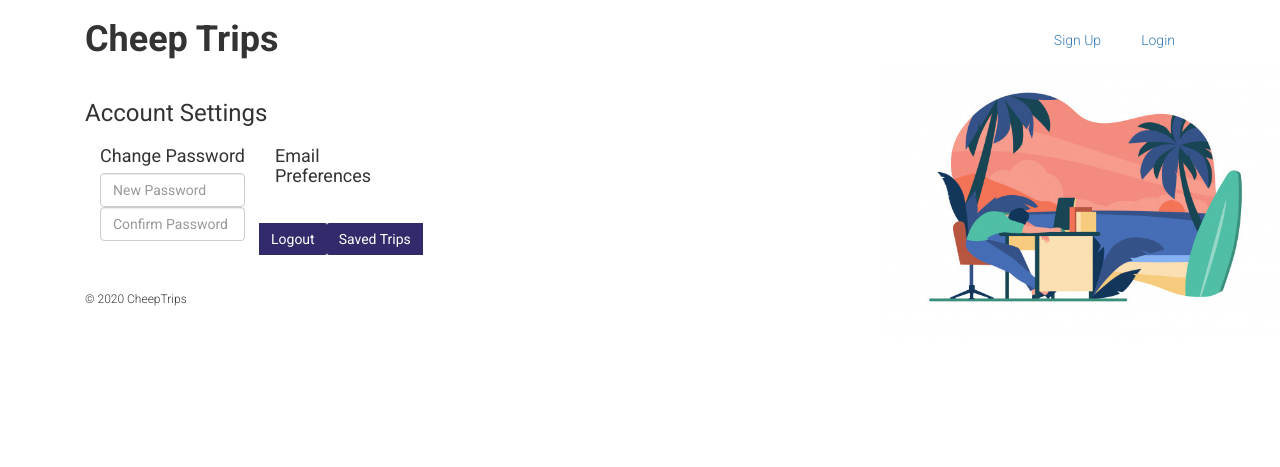
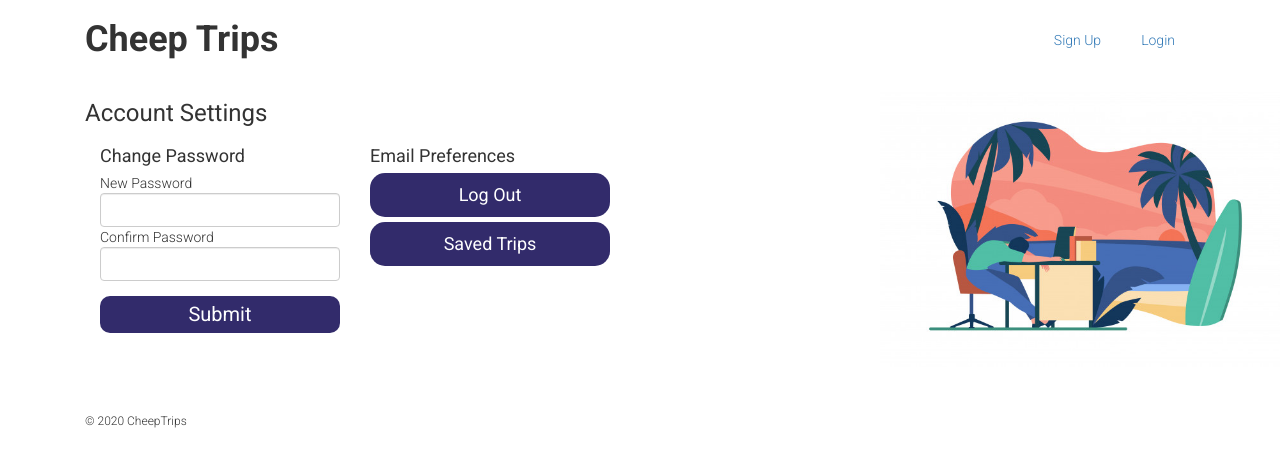
Before and after one commit to Cheep-Trips/CheepTrips, a Django app: page /profile/ in a window 1280 px wide. Shown: the top 467 px of the page. Run offline with Django 3.2, Linux system fonts and the light colour scheme; some libraries are stand-ins or nearby versions.

```diff
--- a/src/trips/forms.py
+++ b/src/trips/forms.py
@@ -57,6 +57,15 @@ class SignInForm(forms.Form):
         max_length=256,
         label="Password",
         widget=forms.PasswordInput)
+class ProfileForm(forms.Form):
+    new_password = forms.CharField(
+        max_length=256,
+        label="New Password",
+        widget=forms.PasswordInput)
+    confirm_password = forms.CharField(
+        max_length=256,
+        label="Confirm Password",
+        widget=forms.PasswordInput)
 class NewAccountForm(forms.Form):
     email = forms.CharField(
         max_length=256,
--- a/src/trips/templates/trips/profile.html
+++ b/src/trips/templates/trips/profile.html
@@ -1,4 +1,5 @@
 {% extends 'trips/base.html' %}
+{% load widget_tweaks %}
 <!DOCTYPE html>
 
 {% block content %}
@@ -7,33 +8,35 @@
   body {
   background-image: url(../static/images/tired-office-employee-sleeping-workplace_74855-5296.jpg) !important;
   background-repeat: no-repeat !important;
-  background-position: right bottom !important;
+  background-position: right center !important;
   background-size: 400px !important;
 }
 </style>
 <section class="container">
   <div class="row">
-    <div class="col-md-4">
+    <div class="col-md-6">
       <h3> Account Settings </h3>
       <div class="col-md-6">
         <h4 class="card-title">Change Password</h4>
-        <input type="password" class="form-control" id="newpassword" aria-describedby="newpass" placeholder="New Password">
-        <input type="password" class="form-control" id="confirmpass" aria-describedby="newpass" placeholder="Confirm Password">
+        <form action="{% url 'trips:sign_in' %}" method="post" class='form-signin'>
+          {% csrf_token %}
+          <div class="form-group">
+            {{form.new_password.label}}
+            {% render_field form.new_password class+="form-control" %}
+            {{form.confirm_password.label}}
+            {% render_field form.confirm_password class+="form-control" %}
+          </div>
+          <input type='submit' class="btn btn-large btn-primary btn-rounded btn-block" name="Save" style="width:100%">
+        </form>
       </div>
       <div>
         <div class="col-md-6">
           <h4 class="card-title">Email Preferences</h4>
+          <a href="{% url 'trips:welcome' %}" class="btn btn-lg btn-primary btn-rounded btn-block">Log Out</a>
+          <a href="{% url 'trips:saved_trips' %}" class="btn btn-lg btn-primary btn-rounded btn-block">Saved Trips</a>
         </div>
       </div>
-
-      <div class="btn-group">
-        <input type='submit' class="btn btn-primary pull-right" name="view_saved" value="Saved Trips">
-        <input type='submit' class="btn btn-primary pull-right" name="log_out" value="Logout">
-      </div>
     </div>
-
-
   </div>
-
 </section>
 {% endblock %}
--- a/src/trips/urls.py
+++ b/src/trips/urls.py
@@ -10,7 +10,7 @@ urlpatterns = [
     path('sign_in/', views.SignInView.as_view(), name='sign_in'),
     path('saved_trips/', views.saved_trips, name='saved_trips'),
     path('view_trip/', views.view_trip, name='view_trip'),
-    path('profile/', views.profile, name='profile'),
+    path('profile/', views.ProfileView.as_view(), name='profile'),
     path('compare/', views.compare, name='compare'),
     path('new_account/', views.NewAccountView.as_view(), name='new_account'),
     path('forgot_password/', views.ForgotPasswordView.as_view(), name='forgot_password'),
--- a/src/trips/views.py
+++ b/src/trips/views.py
@@ -121,9 +121,13 @@ class SignInView(FormView):
     def form_valid(self, form):
         self.success_url = reverse_lazy('trips:welcome')
         return super().form_valid(form)
+class ProfileView(FormView):
+    form_class=ProfileForm
+    template_name='trips/profile.html'
+    def form_valid(self, form):
+        self.success_url = reverse_lazy('trips:welcome')
+        return super().form_valid(form)
 
-def sign_in(request):
-    return render(request, 'trips/sign_in.html', {})
 def saved_trips(request):
     return render(request, 'trips/saved_trips.html', {})
 def view_trip(request):
@@ -132,8 +136,6 @@ def profile(request):
     return render(request, 'trips/profile.html', {})
 def compare(request):
     return render(request, 'trips/compare.html', {})
-def new_account(request):
-    return render(request, 'trips/new_account.html', {})
 
 def view_flight(request):
     return render(request, 'views.ViewFlight.as_view()', {})
```
